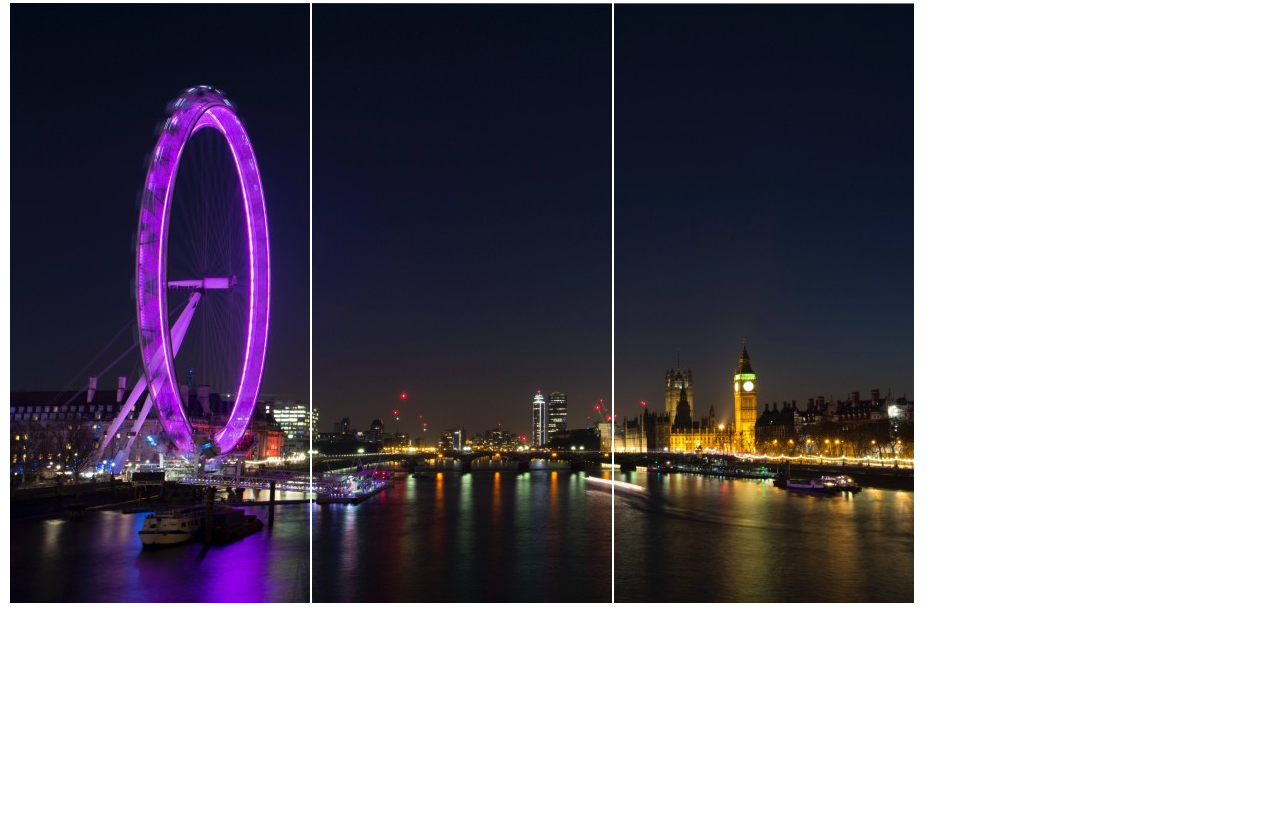
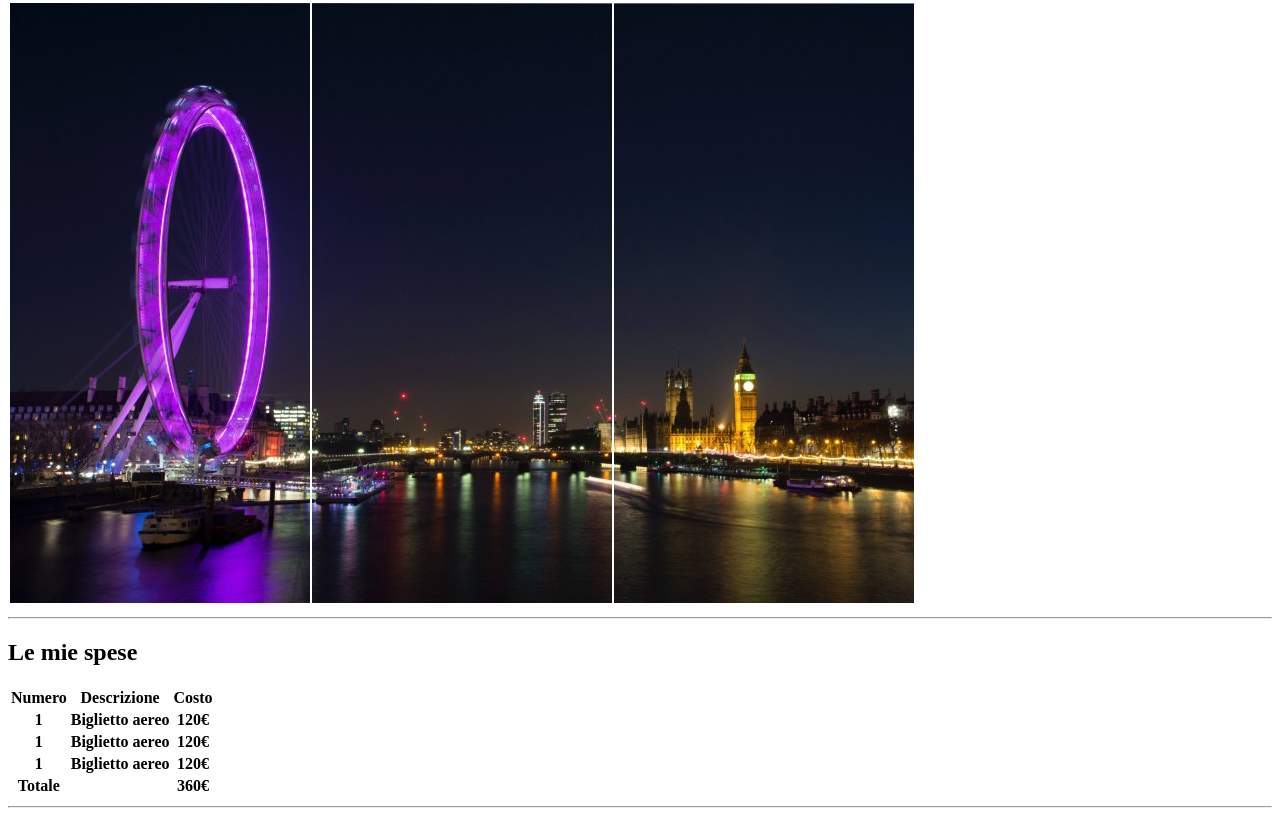
Before and after one commit to Huntney1/html-london-trip, a plain HTML site: page index.html in a window 1280 px wide. Shown: the part 79-895 px from the top of the page. Before the commit the page ends 800 px from the top, so only its background shows below. Drawn offline with Linux system fonts and the light colour scheme.

```diff
--- a/index.html
+++ b/index.html
@@ -9,7 +9,7 @@
 </head>
 
 <body>
-    <!--* Inizio Lavoro -->
+    <!--* Inizio Lavoro header -->
     <header>
         <div>
             <!--* titolo -->
@@ -32,6 +32,55 @@
             </table>
         </div>
     </header>
+    <hr>
+    <!--* lavoro centrale main -->
+    <main>
+        <!--* prima sezione -->
+        <section>
+            <h2>Le mie spese</h2>
+            <table>
+                <!--* testata della tabella -->
+                <thead>
+                    <tr>
+                        <th>Numero</th>
+                        <th>Descrizione</th>
+                        <th>Costo</th>
+                    </tr>
+                </thead>
+                <!--* corpo della tabella -->
+                <tbody>
+                    <tr>
+                        <th>1</th>
+                        <th>Biglietto aereo</th>
+                        <th>120€</th>
+                    </tr>
+                    <tr>
+                        <th>1</th>
+                        <th>Biglietto aereo</th>
+                        <th>120€</th>
+                    </tr>
+                    <tr>
+                        <th>1</th>
+                        <th>Biglietto aereo</th>
+                        <th>120€</th>
+                    </tr>
+                </tbody>
+                <!--* fine della tabella -->
+                <tfoot>
+                    <tr>
+                        <th>Totale</th>
+                        <th></th>
+                        <th>360€</th>
+                    </tr>
+                </tfoot>
+            </table>
+        </section>
+        <!--* fine della tabella -->
+        <hr>
+        <section>
+<!--* inizio lista non ordinata -->
+        </section>
+    </main>
 </body>
 
 </html>
```
